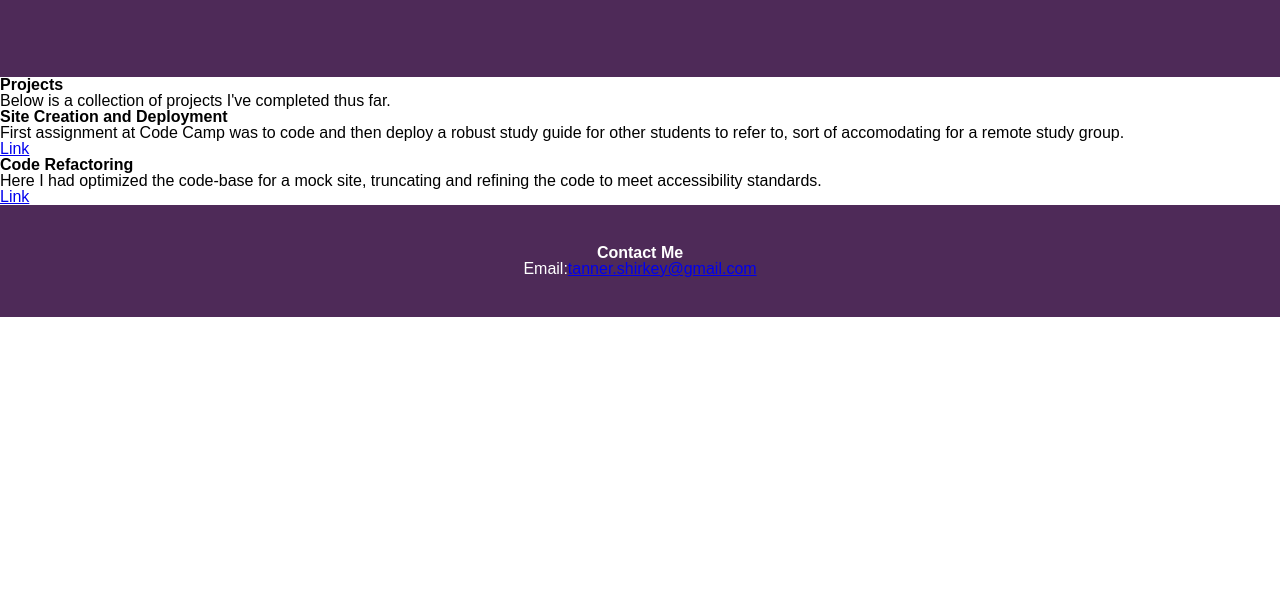
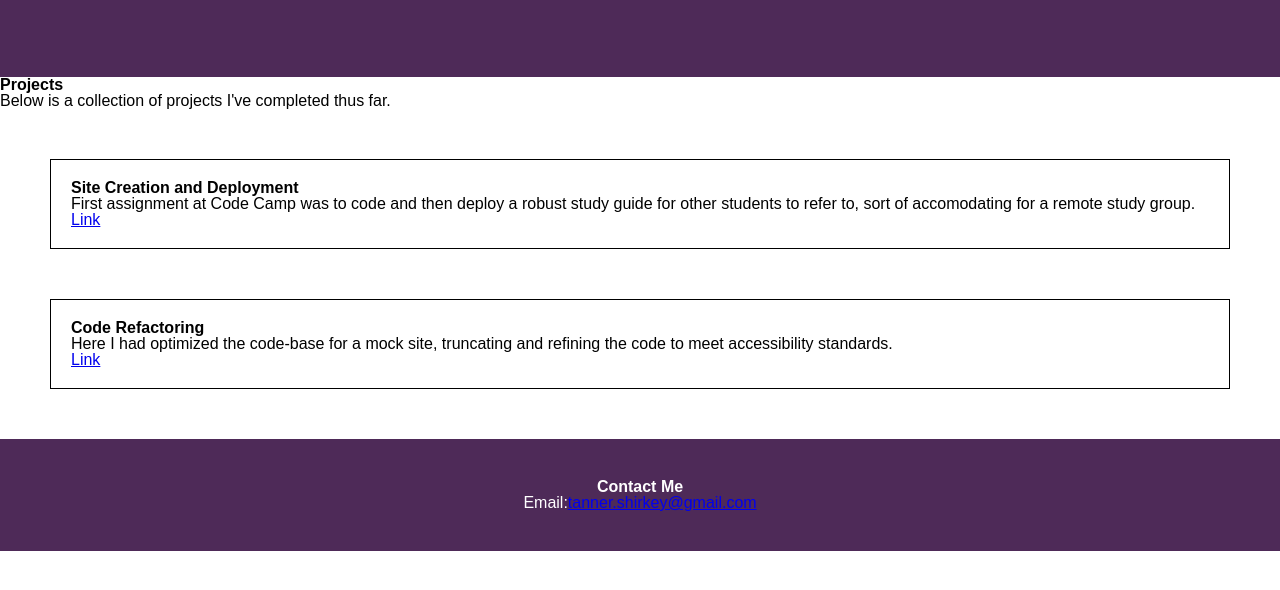
Before and after one commit to Shrcker/tania-portfolio, a plain HTML site: page index.html in a window 1280 px wide. Shown: the part 208-798 px from the top of the page. Drawn offline with Linux system fonts and the light colour scheme.

Commit message:
defined cards style

```diff
--- a/assets/style.css
+++ b/assets/style.css
@@ -2,14 +2,16 @@
     --banner-color: #4e2a58;
     --white: #fff;
 }
-*{
+
+* {
     box-sizing: border-box;
 }
+
 body header img {
     border-radius: 100%;
 }
 
-body{
+body {
     display: flex;
     margin: 0;
     flex-direction: column;
@@ -26,3 +28,12 @@ header {
 header {
     padding: 80px;
 }
+
+body nav article {
+    flex: 1,0,0;
+    padding: 20px;
+    margin: 50px;
+    text-align: left;
+    border-style: solid;
+    border-width: 1px;
+}
```
